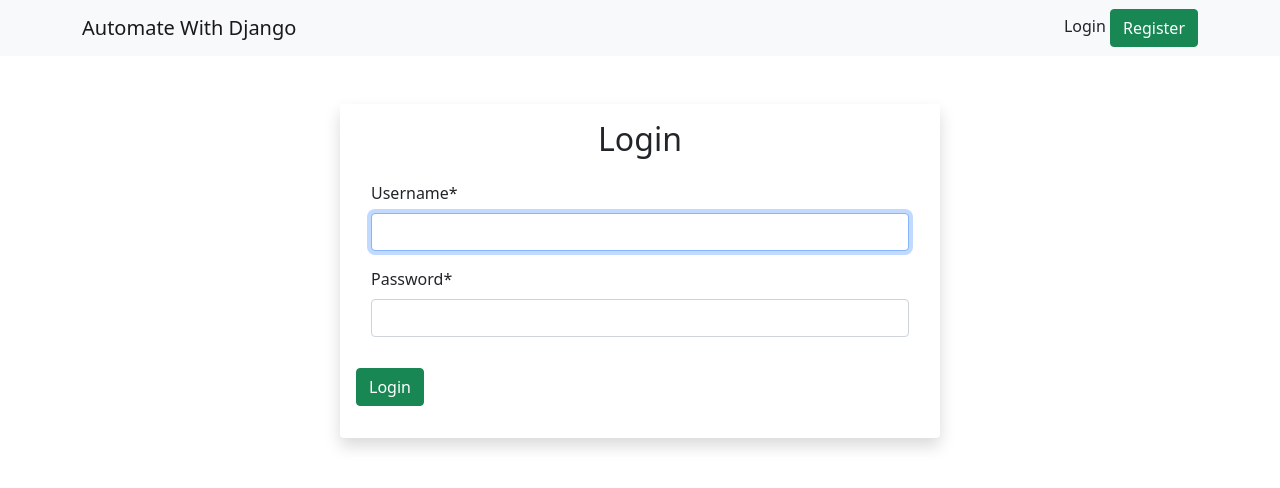
After one commit to jos8304/awd_main, a Django app: page /login/ in a window 1280 px wide. The commit adds this page. Shown: the top 488 px of the page. Run offline with Django 4.2, Linux system fonts and the light colour scheme; parts of the project's set-up code (start-up, migrations or seed data) failed here and were passed over; some libraries are stand-ins or nearby versions.

Commit message:
finish to add login and register

```diff
--- a/awd_main/urls.py
+++ b/awd_main/urls.py
@@ -25,5 +25,7 @@ urlpatterns = [
     path('', views.home, name='home'),
     path('dataentry/', include('dataentry.urls')),
     path('celery-test/', views.celery_test),
-    path('register/', views.register, name='register')
+    path('register/', views.register, name='register'),
+    path('login/', views.login, name='login'),
+    path('logout/', views.logout, name='logout')
 ] + static(settings.MEDIA_URL, document_root=settings.MEDIA_ROOT)
--- a/awd_main/views.py
+++ b/awd_main/views.py
@@ -2,7 +2,8 @@ from django.shortcuts import redirect, render
 from django.http import HttpResponse
 from dataentry.tasks import celery_test_task
 from .form import RegistrationForm
-from django.contrib import messages
+from django.contrib import messages, auth
+from django.contrib.auth.forms import AuthenticationForm
 
 
 def home(request) :
@@ -28,3 +29,27 @@ def register(request):
             'form': form,
         }
     return render(request, 'register.html',context)
+
+def login(request):
+    if request.method == 'POST':
+        form = AuthenticationForm(request, request.POST)
+        if form.is_valid():
+            username = form.cleaned_data['username']
+            password = form.cleaned_data['password']
+
+            user = auth.authenticate(username=username, password=password)
+
+            if user is not None:
+                auth.login(request, user)
+                return redirect('home')
+        else:
+            messages.error(request, 'Error')
+            return redirect('login')
+    else:
+        form = AuthenticationForm()
+        context = {'form':form,}
+    return render(request, 'login.html', context)
+
+def logout(request):
+    auth.logout(request)
+    return redirect('home')
--- a/templates/base.html
+++ b/templates/base.html
@@ -17,6 +17,8 @@
       integrity="sha384-MrcW6ZMFYlzcLA8Nl+NtUVF0sA7MsXsP1UyJoMp4YLEuNSfAP+JcXn/tWtIaxVXM"
       crossorigin="anonymous"
     ></script>
+    <script src="https://ajax.googleapis.com/ajax/libs/jquery/3.7.1/jquery.min.js"></script>
+
     <!---->
     <script src="{% static 'js/custom.js' %}"></script>
     <style>
@@ -31,14 +33,24 @@
       <div class="container">
         <a class="navbar-brand" href="{% url 'home' %}">Automate With Django</a>
         <div>
-          <a href="" class="float-rigth text-decoration-none text-dark"
+          {% if user.is_authenticated %} Logged in as: {{ user }}
+          <a
+            href="{% url 'logout' %}"
+            class="float-rigth btn btn-outline-danger"
+            >Logout</a
+          >
+
+          {% else %}
+          <a
+            href="{% url 'login' %}"
+            class="float-rigth text-decoration-none text-dark"
             >Login</a
           >
-          /
           <a href="{% url 'register' %}" class="float-rigth btn btn-success"
             >Register</a
           >
         </div>
+        {% endif %}
       </div>
     </nav>
     {% block content %} {% endblock %}
--- a/templates/home.html
+++ b/templates/home.html
@@ -1,5 +1,6 @@
 {% extends 'base.html' %} {% block content %}
 <div class="container" style="padding: 50px">
+  {% if user.is_authenticated %}
   <h2 class="text-center">Automate The Boring Stuff With Django</h2>
   <div class="row pt-5">
     <!-- Import data -->
@@ -89,5 +90,6 @@
       </a>
     </div>
   </div>
+  {% endif %}
 </div>
 {% endblock %}
--- /dev/null
+++ b/templates/login.html
@@ -0,0 +1,12 @@
+{% extends 'base.html' %} {% block content %} {% load crispy_forms_tags %}
+<div class="container mt-5 p-3 shadow rounded" style="max-width: 600px">
+  <h2 class="text-center">Login</h2>
+  <form action="{% url 'login' %}" method="POST">
+    {% csrf_token %}
+    <div class="form-group">{{ form | crispy }}</div>
+
+    <input type="submit" value="Login" class="btn btn-success" />
+  </form>
+  {% include 'alerts.html' %}
+</div>
+{% endblock %}
--- a/templates/register.html
+++ b/templates/register.html
@@ -1,5 +1,5 @@
 {% extends 'base.html' %} {% block content %} {% load crispy_forms_tags %}
-<div class="container mt-5" style="max-width: 600px">
+<div class="container mt-5 p-3 shadow rounded" style="max-width: 600px">
   <h2 class="text-center">Register</h2>
   <form action="{% url 'register' %}" method="POST">
     {% csrf_token %}
@@ -7,6 +7,7 @@
 
     <input type="submit" value="Register" class="btn btn-success" />
   </form>
+  {% include 'alerts.html' %}
 </div>
 
 {% endblock %}
```
